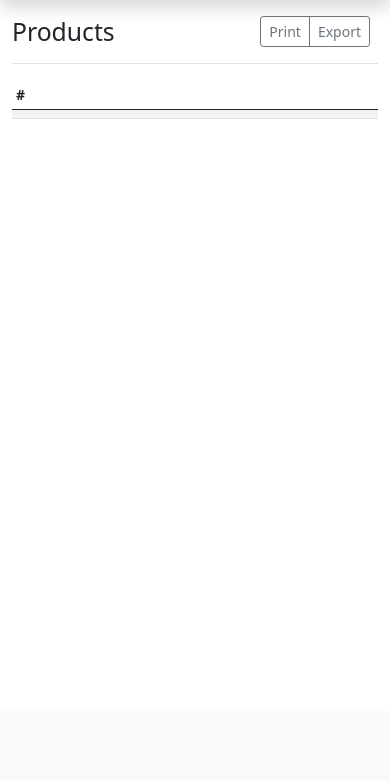
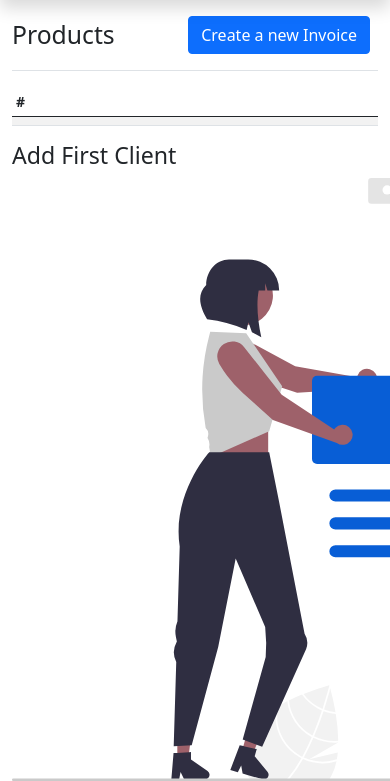
Before and after one commit to kjonathan1/FormaticProject, a Django app: page /invoice/products in a window 390 px wide; the page is wider, and only the part inside the window is pictured. Shown: the part 133-914 px from the top of that part. Before the commit the page ends 252 px from the top of that part, so only its background shows below. Run offline with Django 3.2, Linux system fonts and the light colour scheme; a user stored in the database is signed in; lists and menus that the app fills with data are empty; some libraries are stand-ins or nearby versions.

Commit message:
invoice update

```diff
--- a/invoiceApp/urls.py
+++ b/invoiceApp/urls.py
@@ -9,4 +9,7 @@ urlpatterns = [
     path('invoices', views.invoices, name='invoices'),
     path('products', views.products, name='products'),
     path('clients', views.clients, name='clients'),
+
+    path('invoice/create', views.createInvoice, name='create-invoice'),
+    path('invoice/create-build/<slug:slug>/', views.createBuildInvoice, name='create-build-invoice'),
 ]
--- a/invoiceApp/views.py
+++ b/invoiceApp/views.py
@@ -74,7 +74,10 @@ def dashboard(request):
 
 @login_required
 def invoices(request):
-    return render(request, 'invoiceApp/invoices.html')
+    context = {}
+    invoices = Invoice.objects.all()
+    context['invoices'] = invoices
+    return render(request, 'invoiceApp/invoices.html', context)
 
 
 @login_required
@@ -89,9 +92,13 @@ def clients(request):
     clients = Client.objects.all()
     context['clients'] = clients
 
+    if request.method == 'GET':
+        form = ClientForm2()
+        context['form'] = form
+        return render(request, 'invoiceApp/clients.html', context)
 
     if request.method == 'POST':
-        form = ClientForm(request.POST, request.FILES)
+        form = ClientForm2(request.POST, request.FILES)
 
         if form.is_valid():
             form.save()
@@ -103,3 +110,42 @@ def clients(request):
             return redirect('clients')
 
     return render(request, 'invoiceApp/clients.html', context)
+
+    ##------------------ Create Invoice Views Start here ------------------##
+
+@login_required
+def createInvoice(request):
+    number =    "INV-" + str(uuid4()).split('-')[1]
+    newInvoice = Invoice.objects.create(number=number)
+    newInvoice.save()
+    inv = Invoice.objects.get(number=number)
+
+    return redirect('create-build-invoice', slug=inv.slug)
+
+
+@login_required
+def createBuildInvoice(request, slug):# fetch that invoice
+    #invoice = Invoice.objects.get(slug=slug) i'll user try catch
+    try:
+        invoice = Invoice.objects.get(slug=slug)
+        pass
+    except:
+        messages.error(request, 'something went wrong.')
+        return redirect('invoices')
+
+
+    # fetch all the product related to this invoice
+    products = Product.objects.filter(invoice=invoice)
+
+    context = {}
+    context['invoice'] = invoice
+    context['products'] = products
+
+    if request.method == 'GET':
+        prod_form = ProductForm()
+        inv_form = InvoiceForm()
+        context['prod_form'] = prod_form
+        context['inv_form'] = inv_form
+        return render(request, 'invoiceApp/create-invoice.html', context)
+
+    return render(request, 'invoiceApp/create-invoice.html', context)
--- a/templates/invoiceApp/invoices.html
+++ b/templates/invoiceApp/invoices.html
@@ -10,8 +10,7 @@
     <h1 class="h2">Invoices</h1>
     <div class="btn-toolbar mb-2 mb-md-0">
       <div class="btn-group me-2">
-        <button type="button" class="btn btn-sm btn-outline-secondary">Print</button>
-        <button type="button" class="btn btn-sm btn-outline-secondary">Export</button>
+        <a href="{% url 'create-invoice' %}"><button type="submit" class="btn btn-primary">Create a new Invoice</button></a>
       </div>
     </div>
   </div>
--- a/templates/invoiceApp/products.html
+++ b/templates/invoiceApp/products.html
@@ -10,8 +10,7 @@
     <h1 class="h2">Products</h1>
     <div class="btn-toolbar mb-2 mb-md-0">
       <div class="btn-group me-2">
-        <button type="button" class="btn btn-sm btn-outline-secondary">Print</button>
-        <button type="button" class="btn btn-sm btn-outline-secondary">Export</button>
+        <a href="{% url 'create-invoice' %}"><button type="submit" class="btn btn-primary">Create a new Invoice</button></a>
       </div>
     </div>
   </div>
@@ -37,5 +36,17 @@
 
 
   </div>
+  <div class="row">
+    <div class="col-lg-2">
+
+    </div>
+    <div class="col-lg-8">
+      <h3>Add First Client</h3>
+      <img src="{% static 'assets/img/empty.svg' %}" alt="">
+    </div>
+    <div class="col-lg-3">
+
+    </div>
+  </div>
 </main>
 {% endblock %}
--- a/templates/training/list-inscription.html
+++ b/templates/training/list-inscription.html
@@ -9,4 +9,4 @@ all inscrption are here
     <br/>
 {% endfor %}
 
-<a href="{% url 'create-inscription' %}">Add</a>
+<a href="{% url 'create-inscription' 1 %}">Add</a>
```
Also changed, not shown: invoiceApp/forms.py (+10 -3 lines), invoiceApp/models.py (+55 -51 lines), templates/invoiceApp/create-invoice.html (added, +20 -0 lines), db.sqlite3, invoiceApp/migrations/0006_remove_invoice_product_product_invoice.py (added), uploads/company_logos/Capture_décran_de_2022-09-29_09-03-02.png (added), 1 other file.
